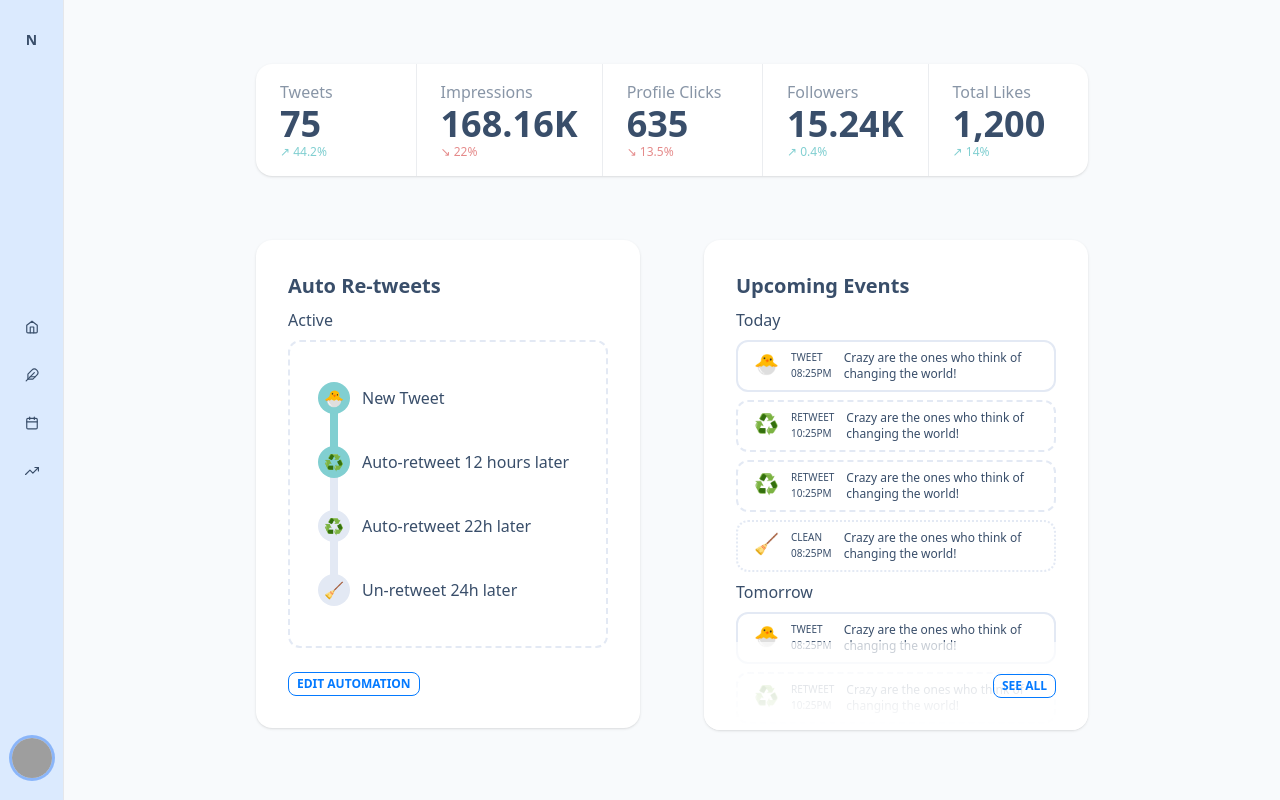
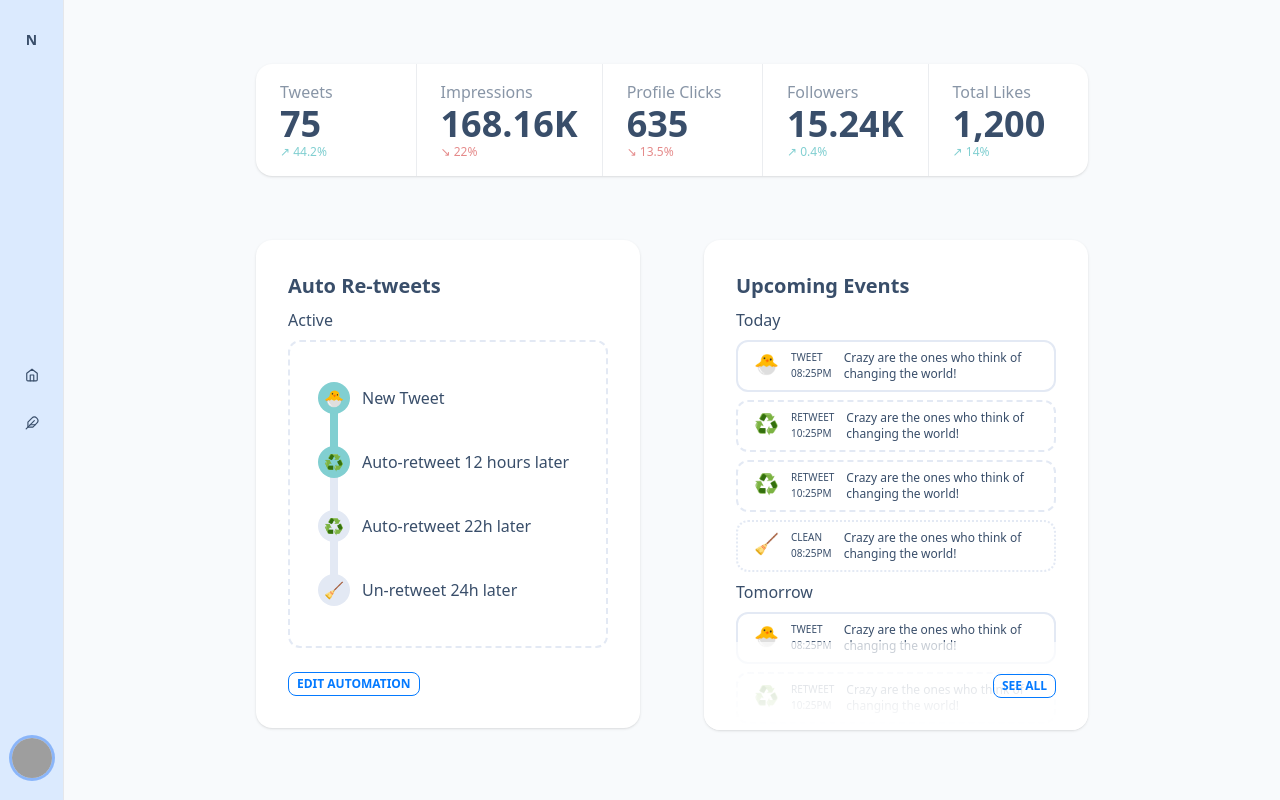
Before and after one commit to abheist/tweetcat-frontend, a Next.js app: page /home in a window 1280 px wide. Built offline with nearby package versions, Linux system fonts and the light colour scheme; grey boxes are pictures that could not be loaded.

Commit message:
✨removed analytics and calender from sidebar for now

```diff
--- a/src/components/scheduleSidebar.tsx
+++ b/src/components/scheduleSidebar.tsx
@@ -5,7 +5,7 @@ export function ScheduleSidebar() {
         <div className="space-y-4">
             <h2 className="card-title">Schedule</h2>
             <div>
-                <input type="text" placeholder="Type time here in natural language" autoFocus
+                <input type="text" placeholder="Type time here in natural language"
                        className="input input-bordered input-sm w-full max-w-xs"/>
             </div>
             <div>
--- a/src/components/sidebar.tsx
+++ b/src/components/sidebar.tsx
@@ -1,4 +1,4 @@
-import {FiCalendar, FiFeather, FiHome, FiTrendingUp} from "react-icons/fi";
+import {FiFeather, FiHome} from "react-icons/fi";
 import {ReactNode} from "react";
 import Link from "next/link";
 
@@ -30,8 +30,8 @@ export default function Sidebar() {
 
                 <SideBarAppIcon icon={<FiHome/>} tooltip={`Home`} link={`/home`}/>
                 <SideBarAppIcon icon={<FiFeather/>} tooltip={`Tweet`} link={`tweet`}/>
-                <SideBarAppIcon icon={<FiCalendar/>} tooltip={`Calendar`} link={`calender`}/>
-                <SideBarAppIcon icon={<FiTrendingUp/>} tooltip={`Analytics`} link={`analytics`}/>
+                {/*<SideBarAppIcon icon={<FiCalendar/>} tooltip={`Calendar`} link={`calender`}/>*/}
+                {/*<SideBarAppIcon icon={<FiTrendingUp/>} tooltip={`Analytics`} link={`analytics`}/>*/}
 
                 <div className={`flex-grow`}></div>
 
```
